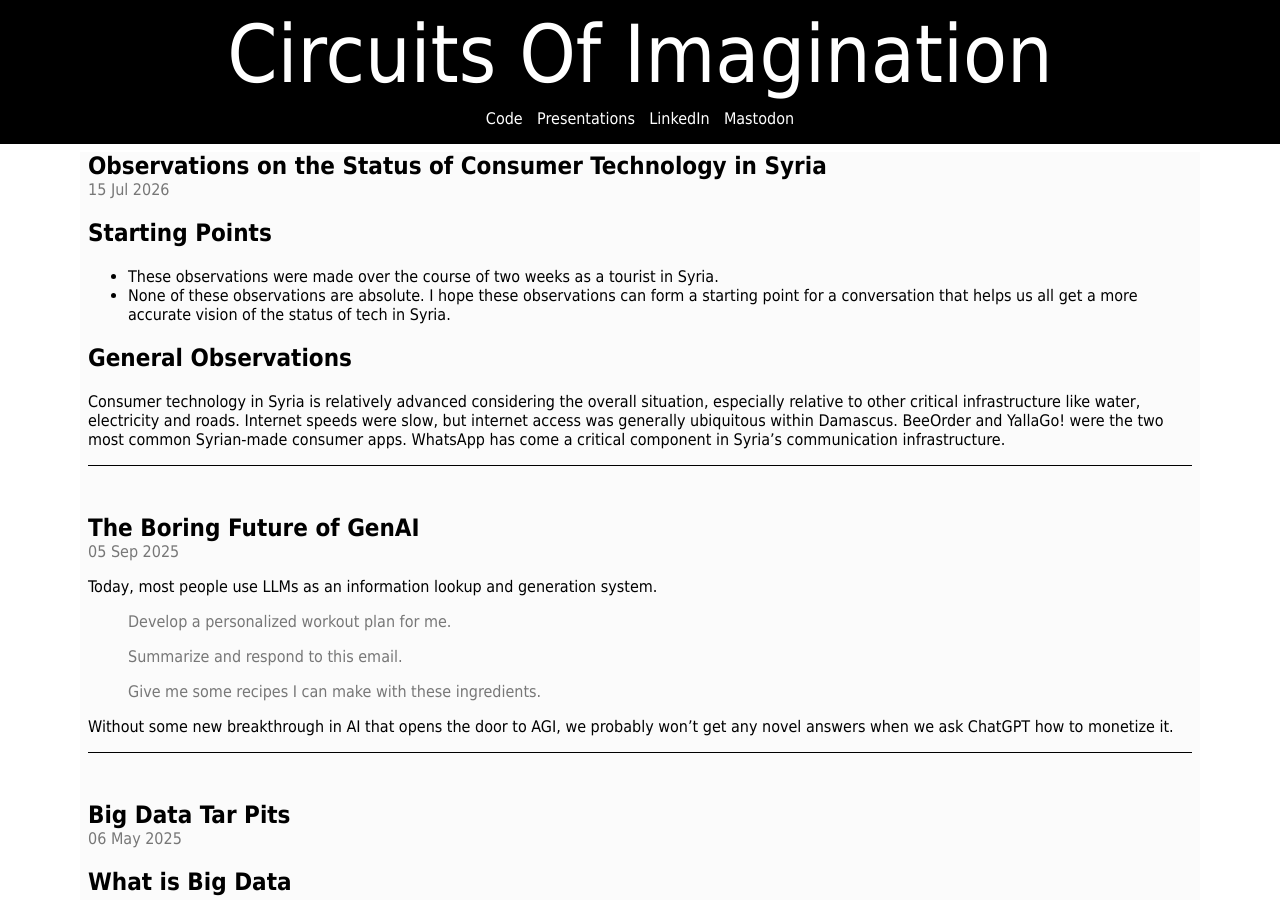
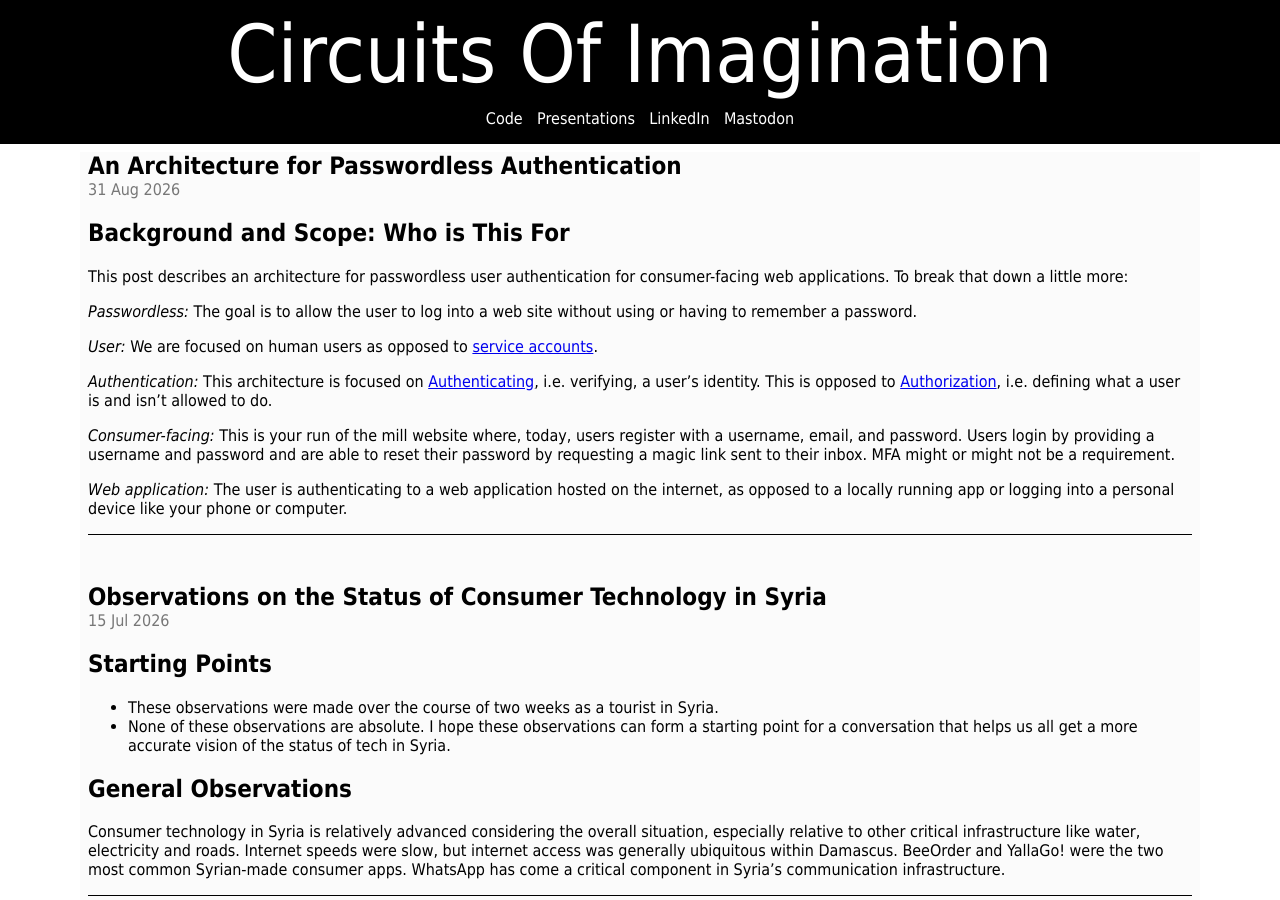
Before and after one commit to tantalum/tantalum.github.io, a Jekyll site: the page built from index.html, in a window 1280 px wide and 900 px high. Built offline with Jekyll 4.4.1, drawn with Linux system fonts in a browser that asks for light colours; the list of posts is cut into pages by our own code.

Commit message:
Publish An Architecture for Passwordless Authentication

```diff
--- a/_drafts/an-architecture-for-passworless-authentication.markdown
+++ b/_posts/2026-08-31-an-architecture-for-passworless-authentication.markdown
@@ -1,6 +1,8 @@
 ---
 title: "An Architecture for Passwordless Authentication"
 layout: post
+date: 2026-08-31
+tags: security,authentication,web,architecture
 ---
 
 ## Background and Scope: Who is This For
@@ -90,7 +92,7 @@
 
 For our use case we are going to define two types of credentials:
 
-1. A Passkey Credential: A passkey credential contains an ID and a public key
+1. A Passkey Credential: A passkey credential contains an ID and a public key. Since passkey public keys aren't made for human readability, we will also attach a description to the Passkey credential to help user track with Passkey is associated with which device.
 2. An Email Credential: An email credentials contains an ID and a verified email address.
 
 <!-- NOTE: Should valid be a more generic "state"? -->
@@ -300,9 +303,38 @@
 
 Now the user wants to login using a new device, or in other words they want to login without access to any valid passkey credentials. This is where the [magic link authentication](#magic-link-authentication) flow comes into play. The working assumption here is that the user has access to their email from the device they want to login from. The user would use the magic link authentication flow to login, and then use [add new passkey](#add-new-passkey-credential) flow to add a new Passkey Credential that is accessible from their new device.
 
+### Account Recovery
+
+Account recovery follows the same process as logging in from a new device. If a user losses access to all their Passkey devices, they can still log in using the [magic link authentication](#magic-link-authentication) flow and add a new credential for their new device. If the user loses access to all of their devices and their email account, the user would loose access to their account. This would be no different from a user forgetting their password and losing access to their email account.
+
+### Removing a Passkey Credential
+
+This is a simple operation that needs to be provided to the user. When a user no longer controls a device they will want to remove the passkey associated with that device. This is a simple operation that doesn't need a separate flow diagram.
+
 ## Why All This
 
-Passwords continue to be a weak link in the web security framework. Breach after breach dumps millions of users passwords every couple of months. The architecture described above isn't just about using WebAuthN and Passkeys, it's about creating a versatile framework to support different authentication mechanisms allowing us to move beyond passwords to more secure login options.
+Passwords continue to be a weak link in the web security framework. Breach after breach dumps millions of users passwords every couple of months. The architecture described above isn't just about using WebAuthN and Passkeys, it's about creating a versatile framework to support different authentication mechanisms allowing us to move beyond passwords to more secure login options. Removing passwords from your authentication flow removes whole classes of vulnerabilities that you will no longer have to deal with. Passkeys and WebAuthN have their own set of security and usability issues, but they have proven to be much more manageable compared to passwords.
+
+To dive into the details of Passkeys and WebAuthN check out [webauthn.io](https://webauthn.io/) for language specific libraries and tutorials, and the [W3C Web Authentication Standard](https://www.w3.org/TR/webauthn-2/) for the full specifications.
+
+## Glossary
+
+Passkey
+: A Private and Public key pair used for authenticating a user to a service.
+
+WebAuthN
+: A standard and API for accessing and authenticating using Passkeys.
+
+MFA
+: *M*ulti-*F*actor *A*uthentication - a security process that requires users to provide two or more distinct forms of verification to confirm their identity.
+
+NIST
+: *N*ational *I*nstitute of *S*tandards and *T*echnology.
+
+OOB
+: *O*ut *O*f *B*ounds -  Utilizing a process that is outside the scope of the current operation.
+
+
 
 <!-- --------------------------------------------- -->
 
```
Also changed, not shown: other parts of _posts/2026-08-31-an-architecture-for-passworless-authentication.markdown (+1 -0 lines).
